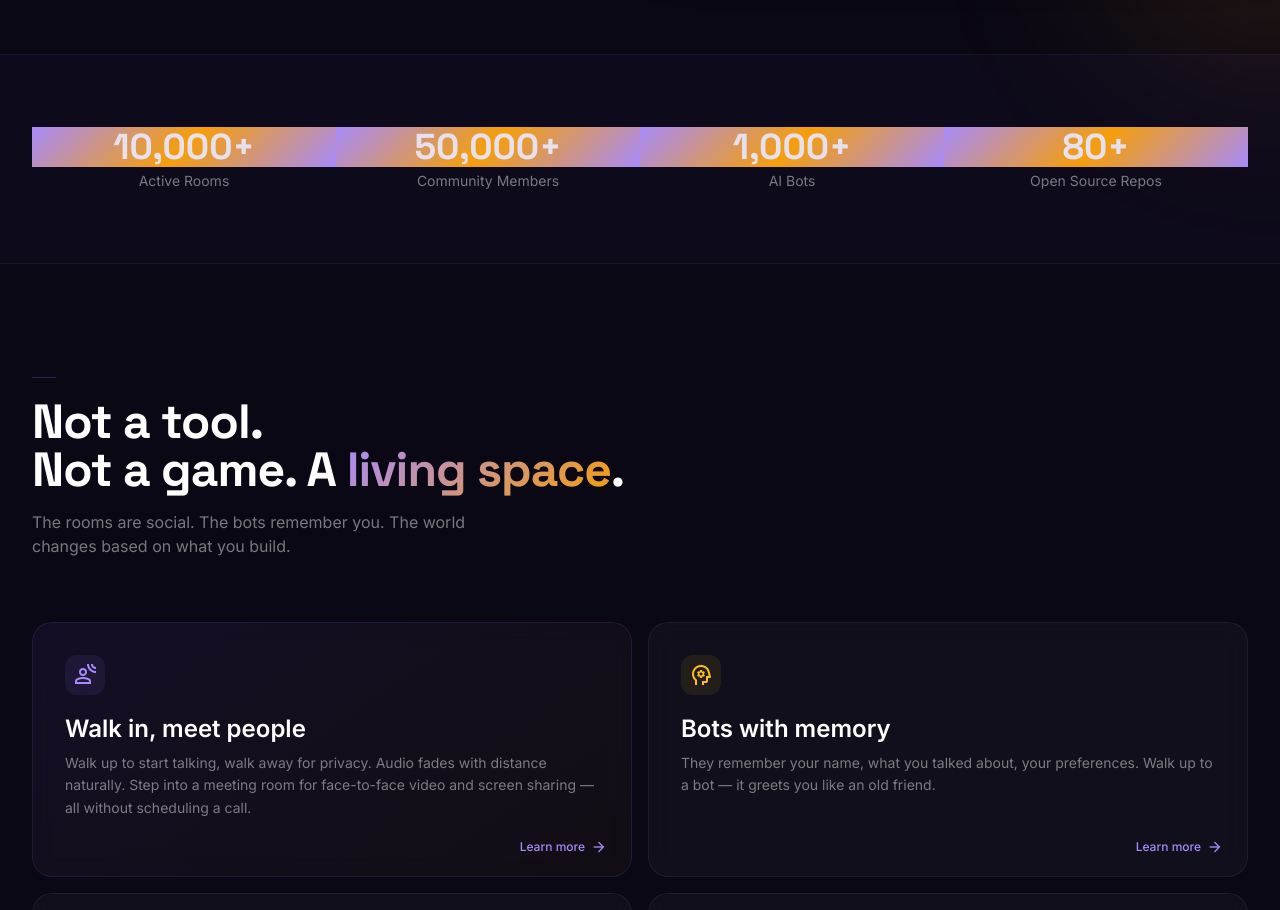
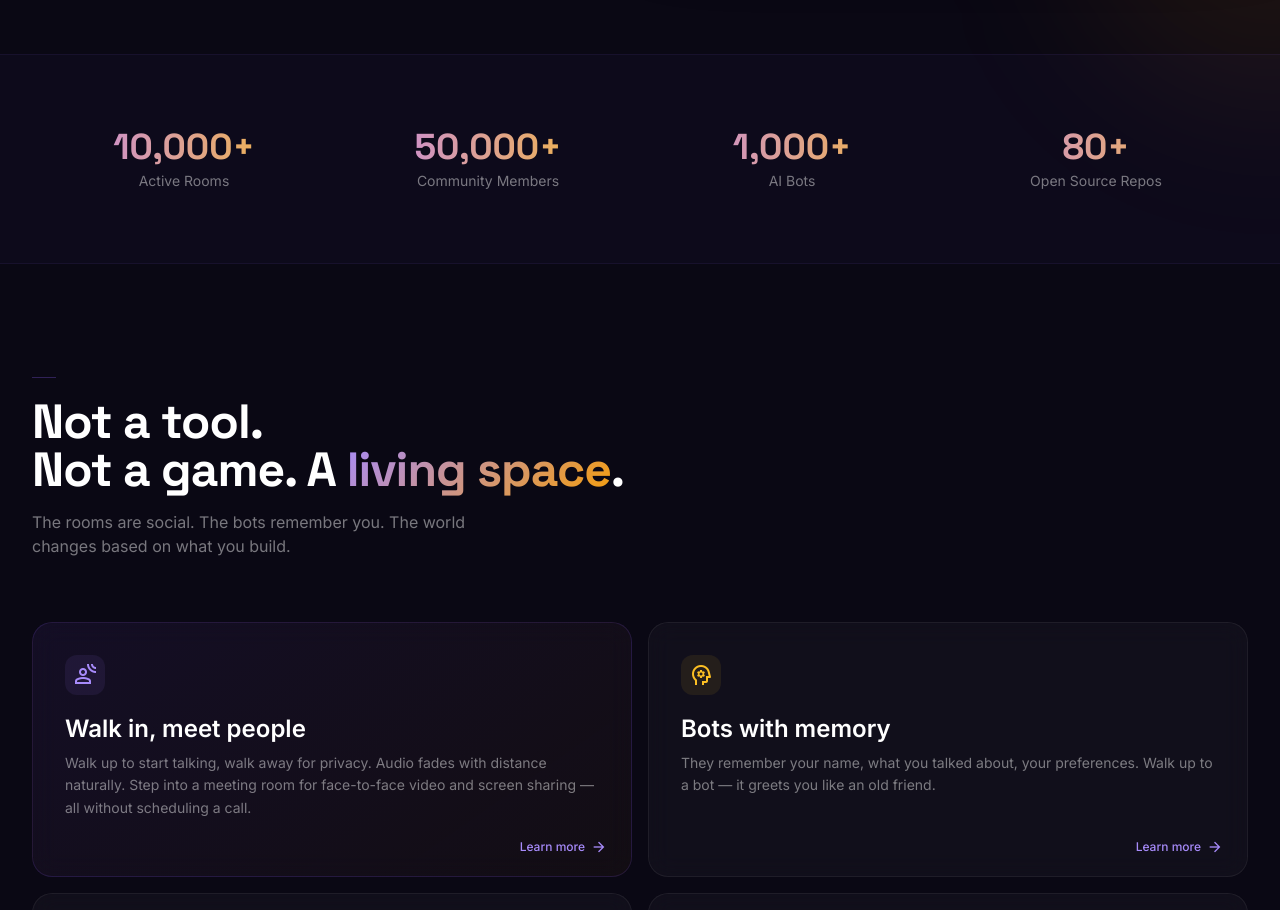
Before and after one commit to BAWES-Universe/bawes-new-website, a Next.js app: page / in a window 1280 px wide. Shown: the part 860-1770 px from the top of the page. Built offline with nearby package versions, Linux system fonts and the light colour scheme; no server answers.

Commit message:
Fix stats gradient: text only, not full-width background

```diff
--- a/app/page.tsx
+++ b/app/page.tsx
@@ -252,7 +252,7 @@ export default function Home() {
               {...fadeUp(0.05)}
               className="text-center py-2"
             >
-              <p className="font-display text-3xl md:text-4xl font-bold bg-gradient-accent">{stat.number}</p>
+              <p className="font-display text-3xl md:text-4xl font-bold text-transparent bg-clip-text bg-gradient-to-r from-purple-400 to-amber-400">{stat.number}</p>
               <p className="text-sm text-text-muted mt-1">{stat.label}</p>
             </motion.div>
           ))}
```
